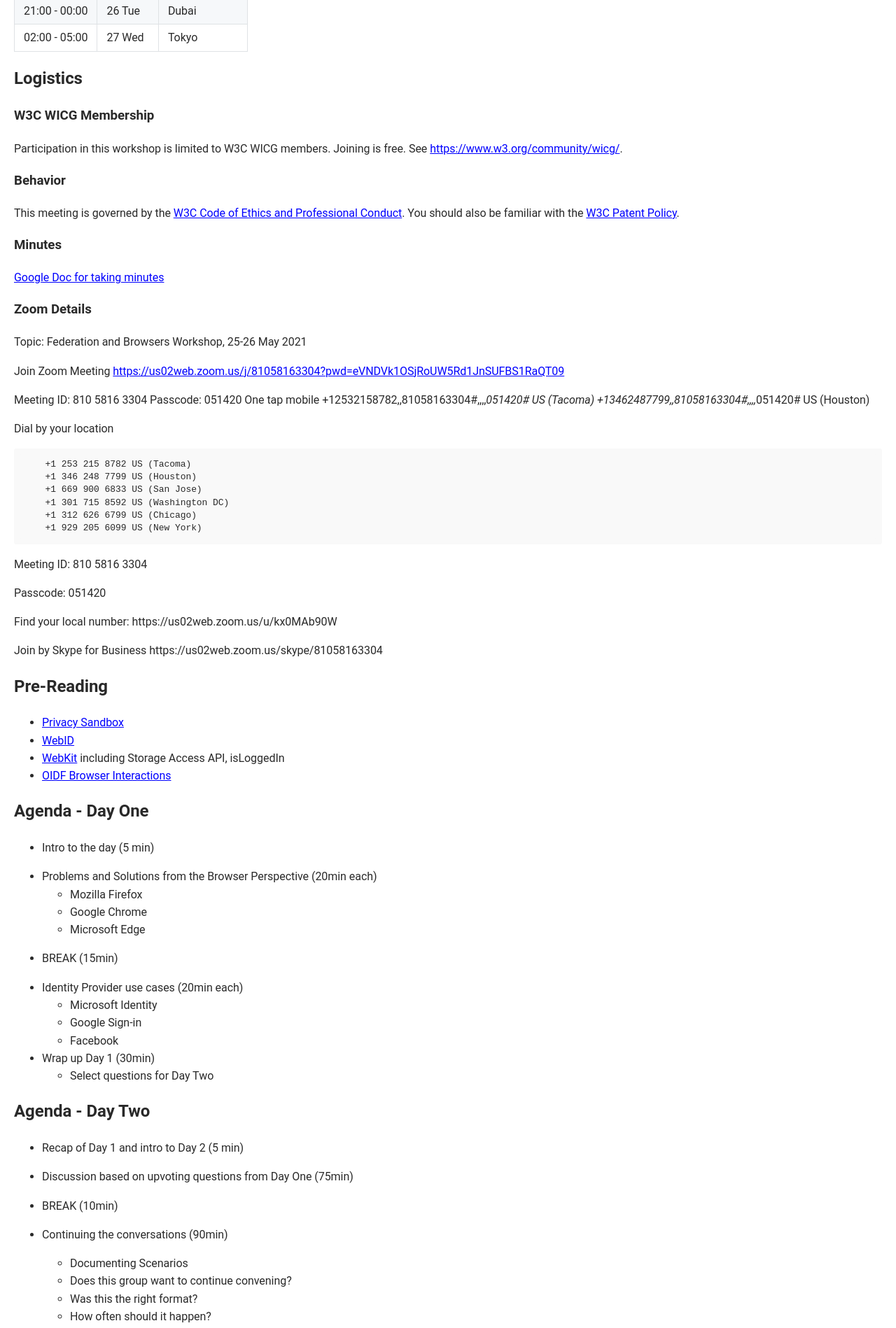
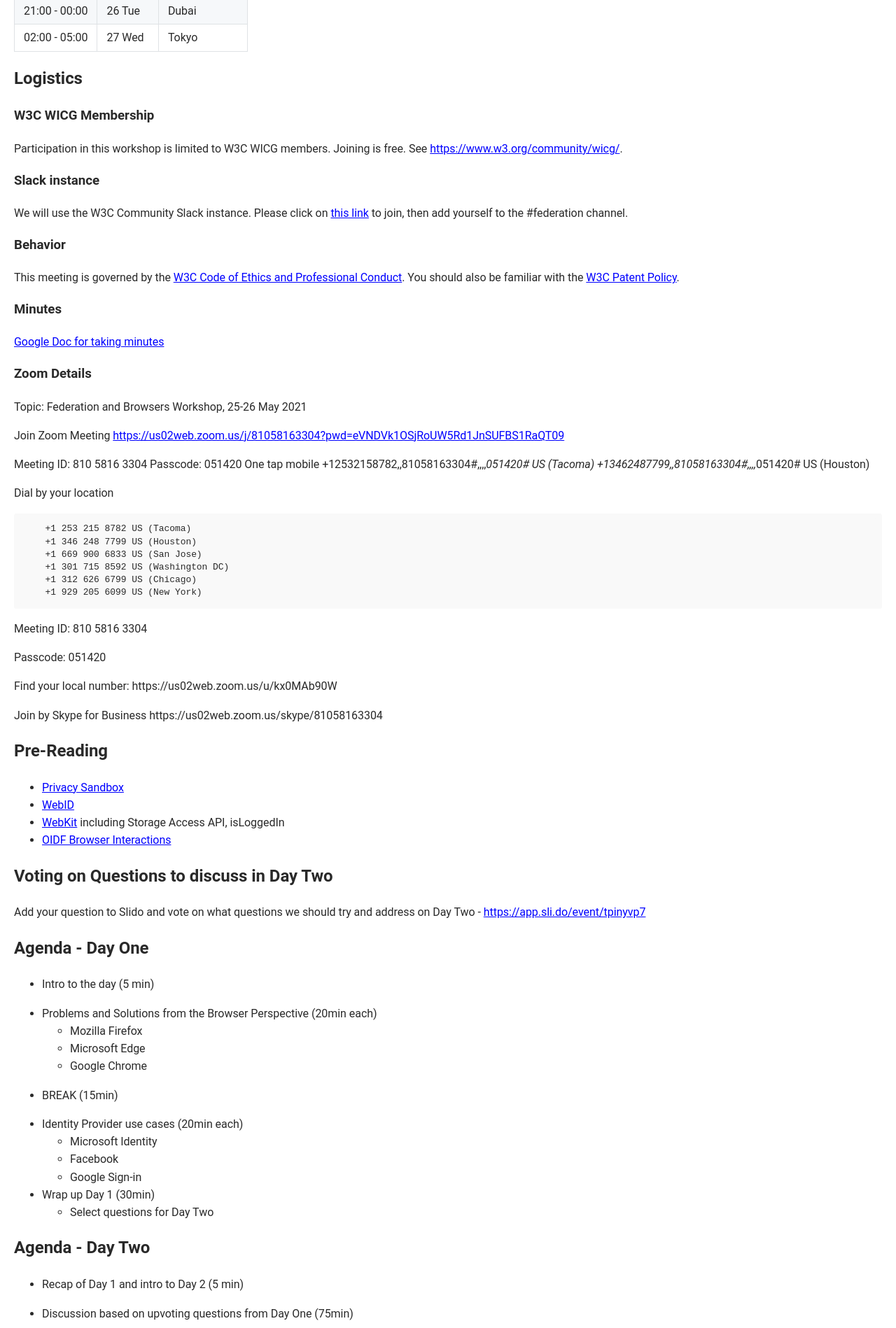
Before and after one commit to w3c-fedid/FedCM, a Jekyll site: the page built from meetings/2021/25-26_May_2021.md, in a window 1280 px wide. Shown: the part 1157-3055 px from the top of the page at 70% size. Built offline with Jekyll 4.4.1, drawn with Linux system fonts in a browser that asks for light colours; some web fonts are replaced; our own code applies the rules of GitHub Pages for plain Markdown files.

Commit message:
Update 25-26_May_2021.md
added slack and slido links

```diff
--- a/meetings/2021/25-26_May_2021.md
+++ b/meetings/2021/25-26_May_2021.md
@@ -39,6 +39,9 @@
 ## Logistics
 ### W3C WICG Membership
 Participation in this workshop is limited to W3C WICG members. Joining is free. See <https://www.w3.org/community/wicg/>.
+
+### Slack instance
+We will use the W3C Community Slack instance. Please click on [this link](https://join.slack.com/t/w3ccommunity/shared_invite/zt-drq1eer6-MlZgOJOWVAEV1UTp66ywAQ) to join, then add yourself to the #federation channel.
 
 ### Behavior
 This meeting is governed by the [W3C Code of Ethics and Professional Conduct](https://www.w3.org/Consortium/cepc/).
@@ -85,6 +88,8 @@
 * [WebKit](https://webkit.org/blog/category/privacy/) including Storage Access API, isLoggedIn
 * [OIDF Browser Interactions](https://github.com/IDBrowserUseCases/docs)
 
+## Voting on Questions to discuss in Day Two
+Add your question to Slido and vote on what questions we should try and address on Day Two - <https://app.sli.do/event/tpinyvp7>
 
 ## Agenda - Day One
 
@@ -92,15 +97,15 @@
 
 * Problems and Solutions from the Browser Perspective (20min each)
 	* Mozilla Firefox
+	* Microsoft Edge
 	* Google  Chrome
-	* Microsoft Edge
 
 * BREAK (15min)
 
 * Identity Provider use cases (20min each)
 	* Microsoft Identity
+	* Facebook
 	* Google Sign-in
-	* Facebook
 
 * Wrap up Day 1 (30min)
    * Select questions for Day Two
```
